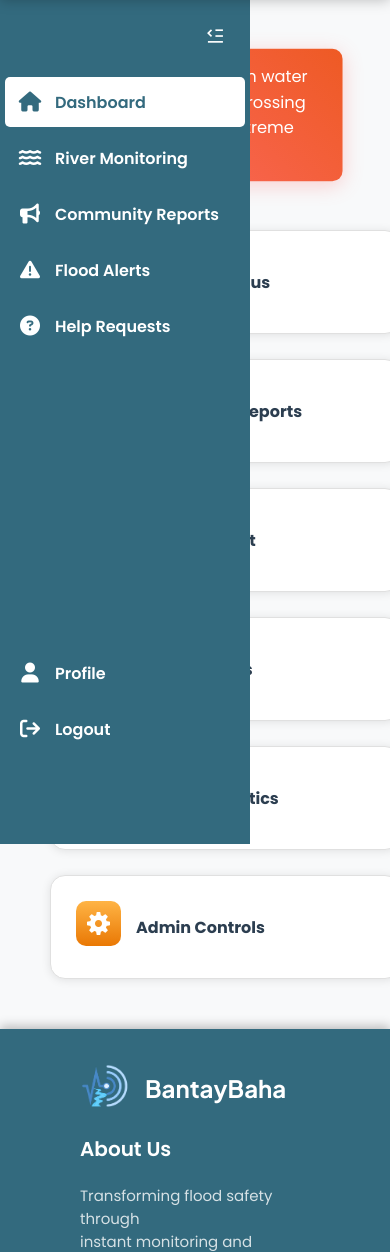
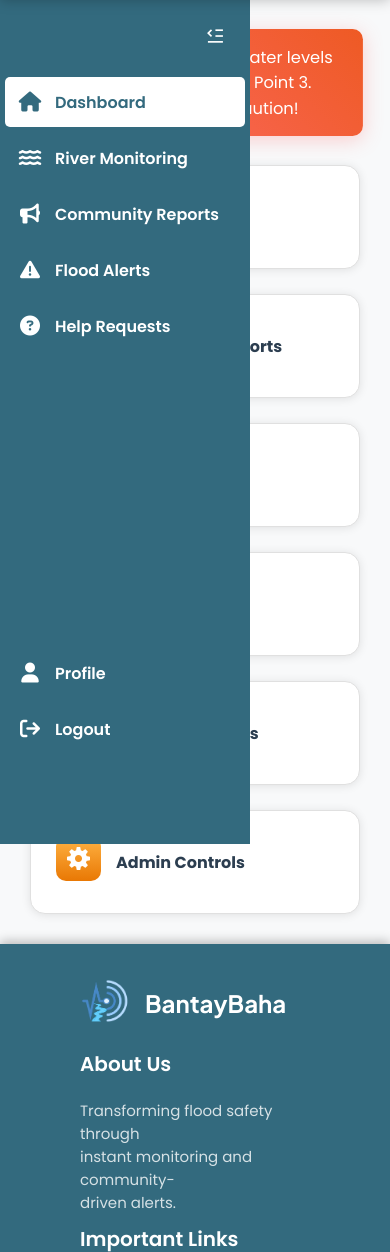
Before and after one commit to izyycodes/2025BSIT2DGroup2, a PHP site: page /pages/dashboard.php in a window 390 px wide. Shown: the part 85-1337 px from the top of the page. Run offline with PHP 8.4, Linux system fonts and the light colour scheme; some libraries are stand-ins or nearby versions; some web fonts are replaced; grey boxes are pictures that could not be loaded.

Commit message:
added responsiveness for dashboard grid

```diff
--- a/BantayBaha_website/assets/css/dashboard.css
+++ b/BantayBaha_website/assets/css/dashboard.css
@@ -6,7 +6,7 @@ body {
     padding-top: 85px;
 }
 
-.main-content .alert-banner {
+.alert-banner {
     display: flex;
     justify-content: center;
     align-items: center;
@@ -99,7 +99,17 @@ body {
     }
 }
 
+@media screen and (max-width: 700px) {
+    .dashboard-grid {
+        grid-template-columns: repeat(auto-fit, minmax(300px, 1fr));
+    }
+}
 
+@media screen and (max-width: 500px) {
+    .dashboard-grid, .alert-banner {
+        margin: 30px;
+    }
+}
 
 /* .main-content .map-container {
     margin: 50px 75px 75px 75px
```
